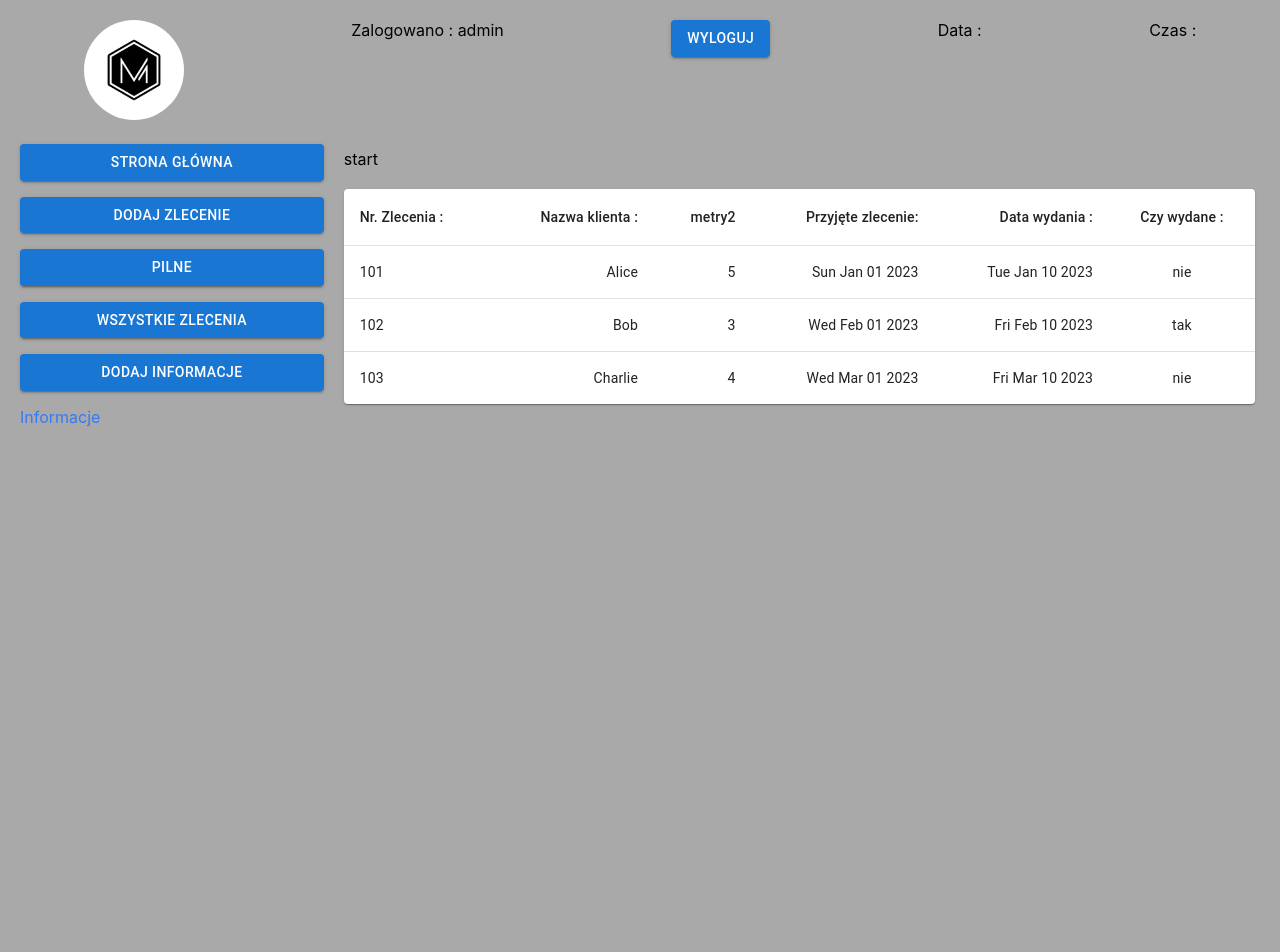
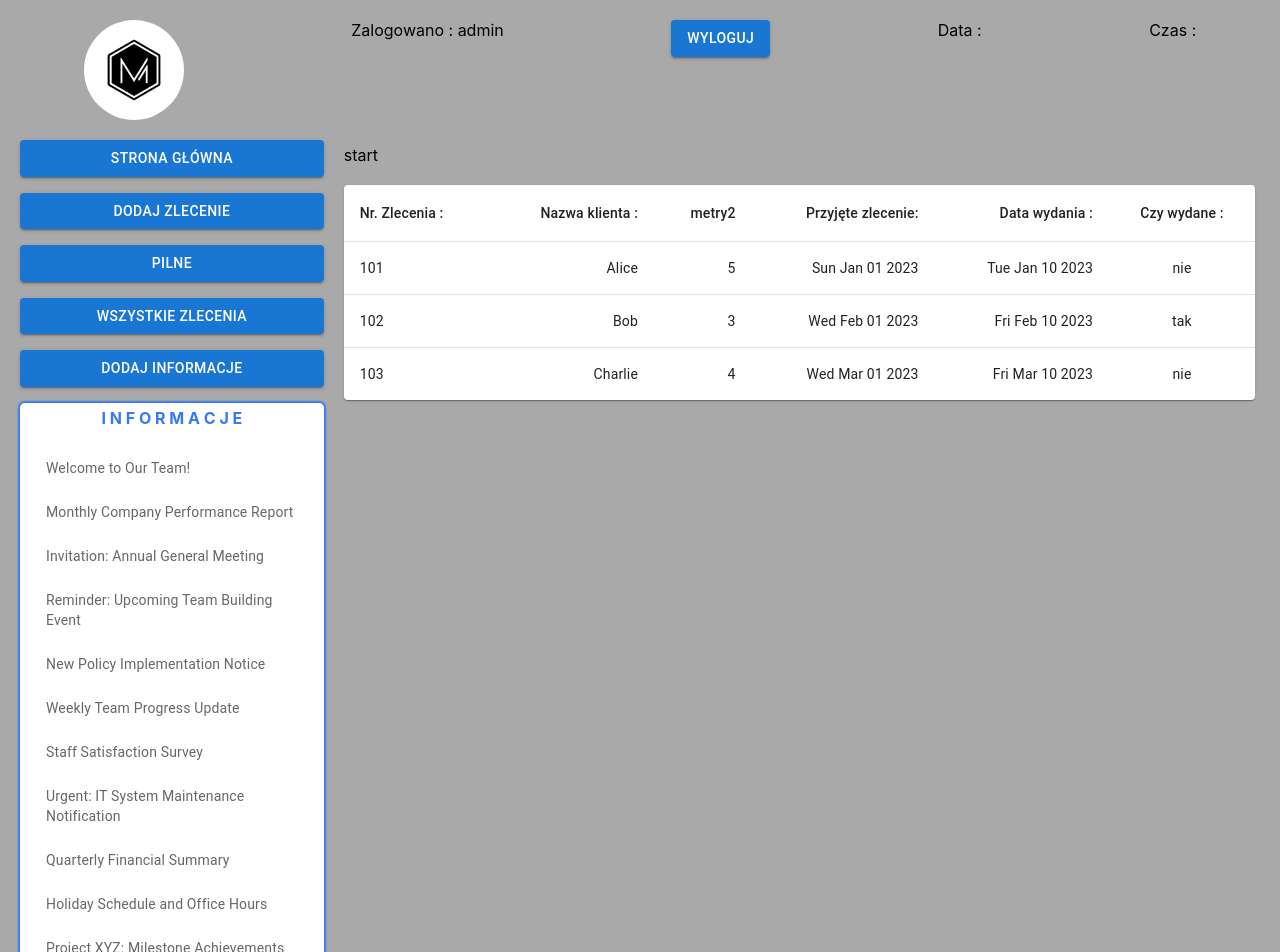
Before and after one commit to mowmikosmos1/primo-app, a React (Create React App) app: page / in a window 1280 px wide. Shown: the top 952 px of the page. Before the commit the page ends 800 px from the top, so only its background shows below. Built offline with nearby package versions, Linux system fonts and the light colour scheme.

Commit message:
Modification of the "information" table

```diff
--- a/src/App.scss
+++ b/src/App.scss
@@ -11,6 +11,8 @@ header {
 header .logo img {
   width: 100px;
   border-radius: 100px;
+  display: flex;
+  justify-content: center;
 
 }
 
@@ -51,5 +53,6 @@ header .logo img {
     display: flex;
     flex-direction: column;
     row-gap: 20px;
+
   }
 }
--- a/src/App.tsx
+++ b/src/App.tsx
@@ -4,6 +4,7 @@ import { OrdersList } from "./OrdersList";
 import Stack from "@mui/material/Stack";
 import Button from "@mui/material/Button";
 import logo from "./primologo1.jpg";
+import { InboxList } from "./InboxList";
 
 export type OrderType = {
   id: string;
@@ -138,6 +139,20 @@ const sampleOrders: OrderType[] = [
   },
 ];
 
+const inboxMailTitles: string[] = [
+  "Welcome to Our Team!",
+  "Monthly Company Performance Report",
+  "Invitation: Annual General Meeting",
+  "Reminder: Upcoming Team Building Event",
+  "New Policy Implementation Notice",
+  "Weekly Team Progress Update",
+  "Staff Satisfaction Survey",
+  "Urgent: IT System Maintenance Notification",
+  "Quarterly Financial Summary",
+  "Holiday Schedule and Office Hours",
+  "Project XYZ: Milestone Achievements",
+];
+
 type currentPageType = "start" | "urgent" | "all" | "add" | "add-info";
 
 function App() {
@@ -156,7 +171,7 @@ function App() {
         <div className="LogOut">
           <Button variant="contained">Wyloguj</Button>
         </div>
-        <div id="dateDisplay">Data : </div>
+        <div id="dateDisplay">Data :</div>
         <div id="timeDisplay">Czas : </div>
       </header>
 
@@ -204,20 +219,24 @@ function App() {
             >
               Dodaj informacje
             </Button>
-            <div id="importantInfo">
-              Informacje
-              <div className="insideBox"></div>
+            <div className="importantInfo">
+              <b>I N F O R M A C J E</b>
+              <div className="insideBox">
+                <InboxList infoList={inboxMailTitles}></InboxList>
+              </div>
             </div>
           </Stack>
         </div>
 
         <div className="tables">
           {currentPage}
-          <OrdersList orders={urgentOrders}></OrdersList>
-          {currentPage === "all" && <OrdersList orders={orders}></OrdersList>}
+          <OrdersList orders={urgentOrders} />
+          {currentPage === "all" && <OrdersList orders={orders} />}
           {currentPage === "add" && <div>Dodaj nowe zlecenie</div>}
+          {currentPage === "add-info" && <div>Dodaj nowa informacje</div>}
         </div>
       </main>
+
       {/* dodanie komponentu Orders list z parametrem orders */}
     </div>
   );
```
